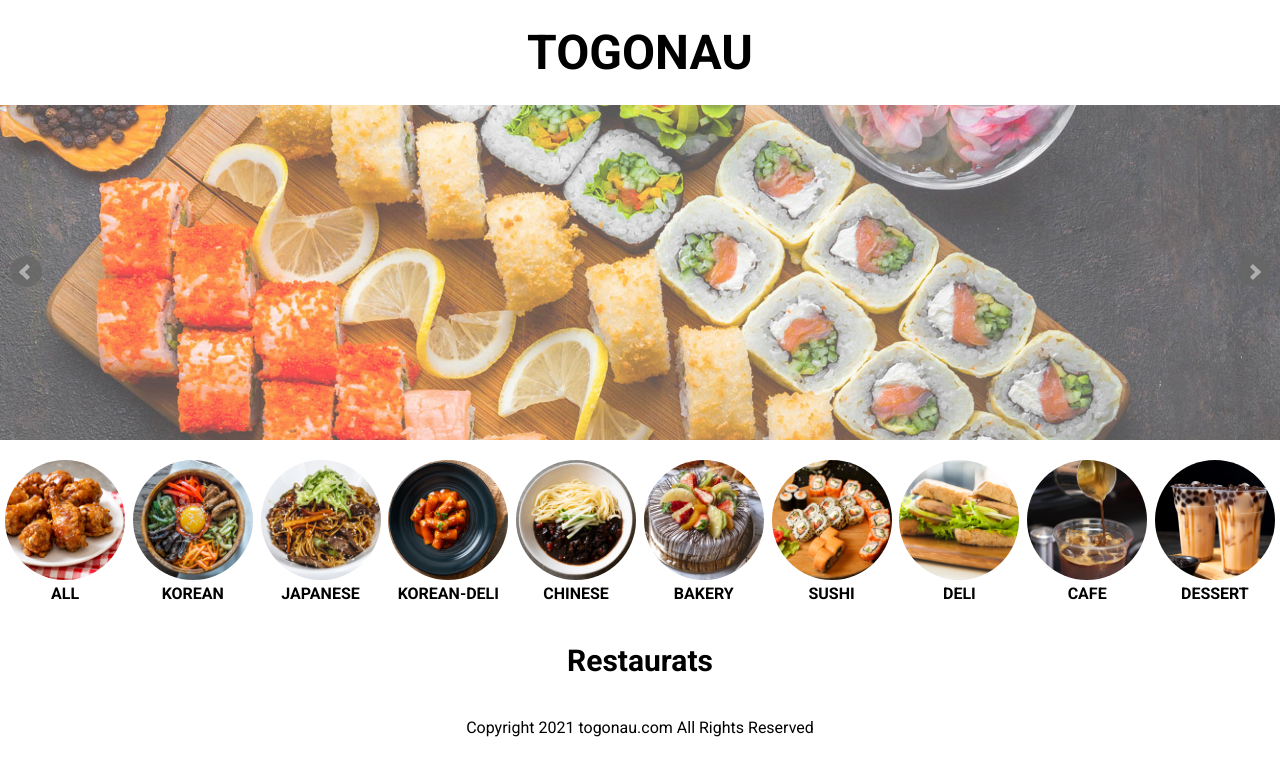
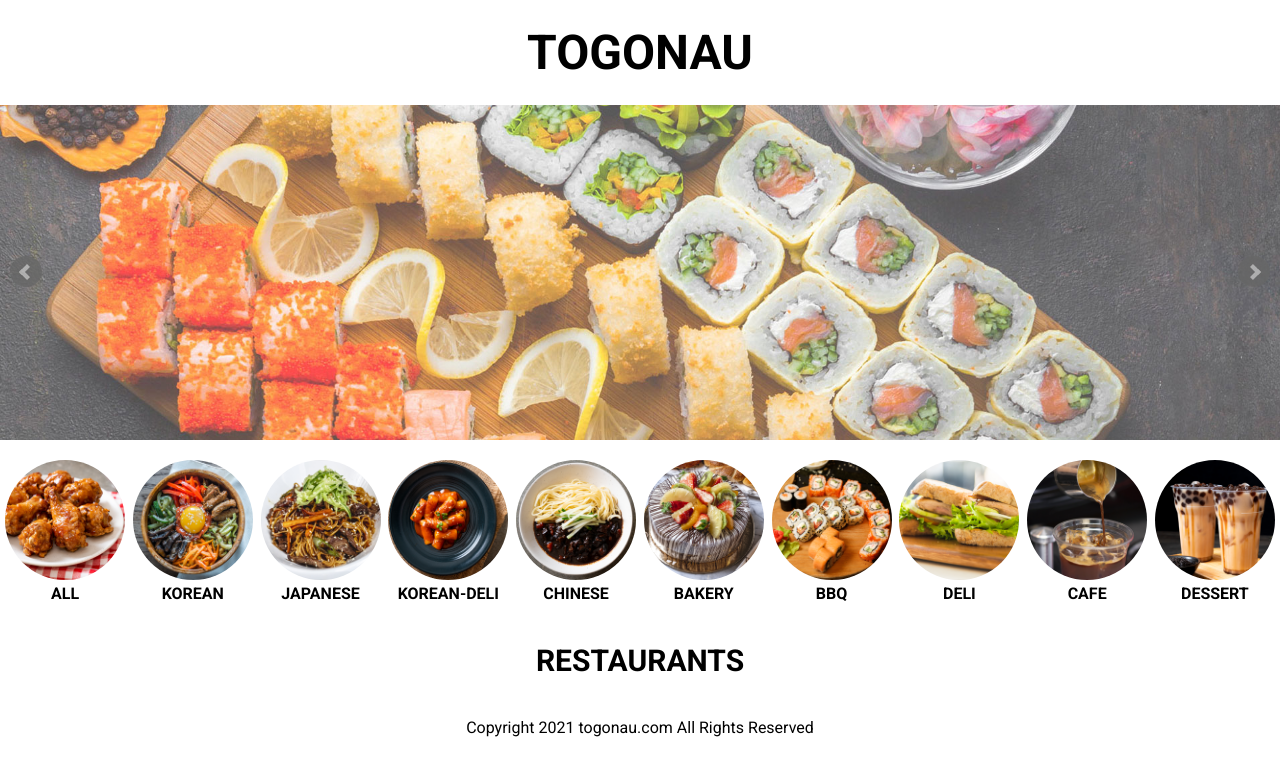
Before and after one commit to Erkronell/test, a plain HTML site: page index.html in a window 1280 px wide. Drawn offline with nearby package versions, Linux system fonts and the light colour scheme.

Commit message:
Add files via upload

```diff
--- a/index.html
+++ b/index.html
@@ -113,9 +113,9 @@
               src="img/category/sushi.png"
               alt=""
               data-key="type"
-              data-value="sushi"
+              data-value="BBQ"
             />
-            <p>SUSHI</p>
+            <p>BBQ</p>
           </div>
           <div class="button">
             <img
@@ -148,7 +148,7 @@
       </section>
 
       <section class="restaurants">
-        <div class="item_list">Restaurats</div>
+        <div class="item_list">RESTAURANTS</div>
         <ul class="restaurants_list"></ul>
       </section>
       <footer>
--- a/main.js
+++ b/main.js
@@ -77,7 +77,7 @@ function onButtonClick(event, restaurants_list){
     return;
   }
 
-  const filtered = restaurants_list.filter(item => item[key] === value);
+  const filtered = restaurants_list.filter(item => item[key].includes(value));
   displayItems(filtered);
 }
 
@@ -95,7 +95,6 @@ navigator.geolocation.getCurrentPosition(function(pos) {
   loadItems()
   .then(restaurants_list => {
     displayItems(restaurants_list);
-    console.log(restaurants_list);
     setEventListeners(restaurants_list);
   })
   .catch(console.log);
```
